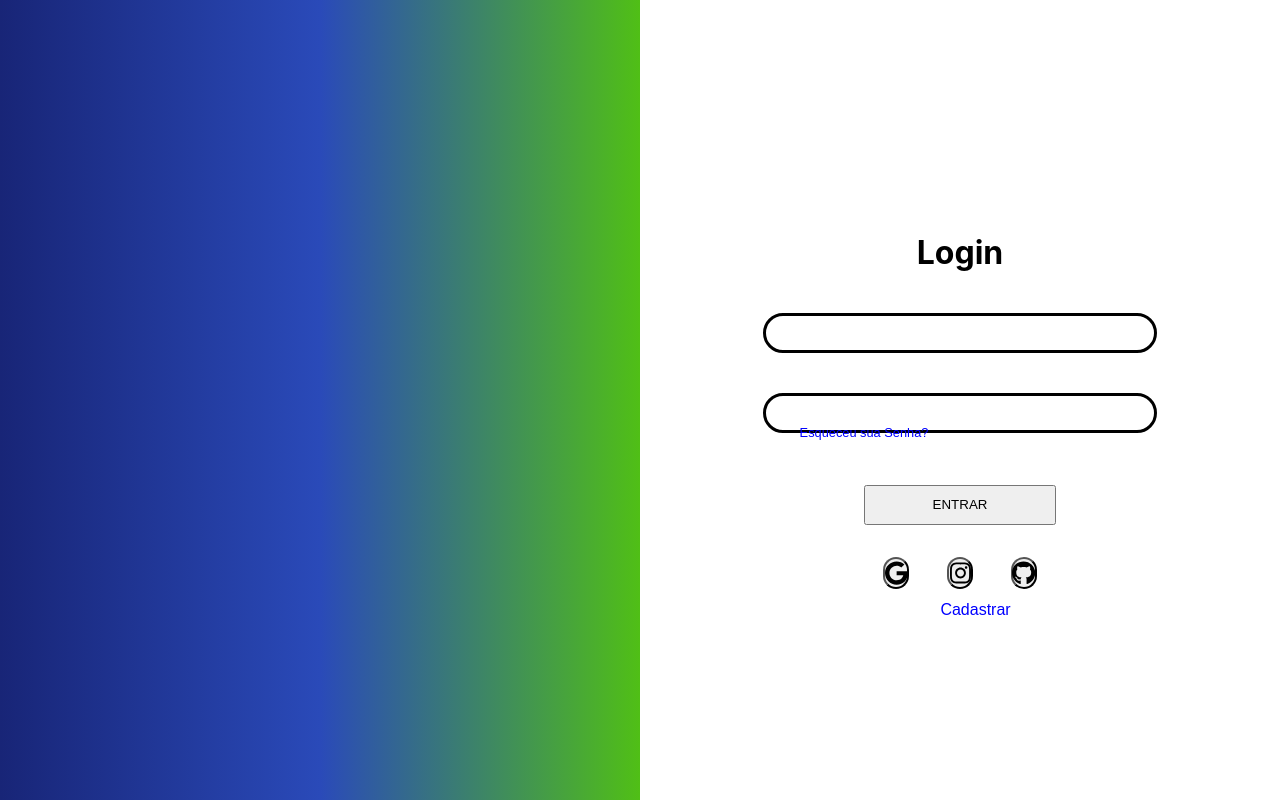
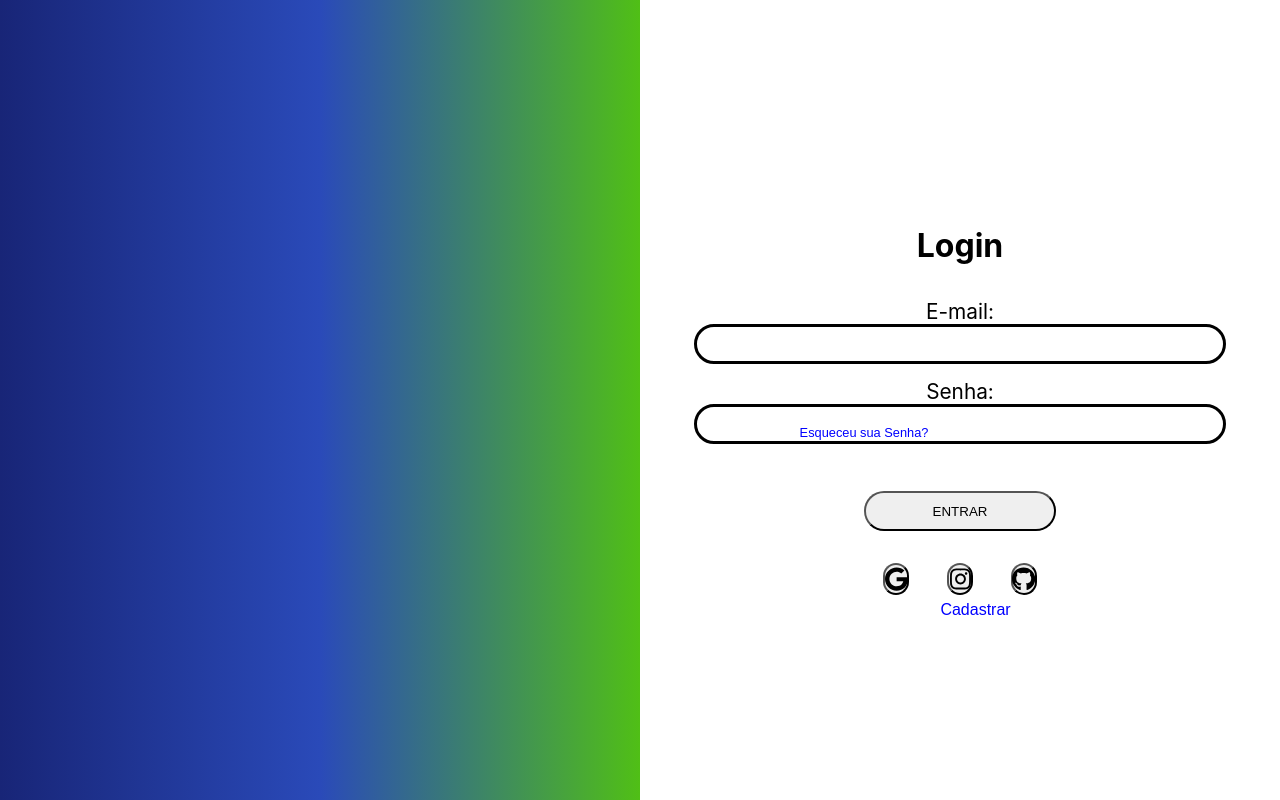
Before and after one commit to lucasandre46/tela_login, a React (Create React App) app: page / in a window 1280 px wide. Built offline with nearby package versions, Linux system fonts and the light colour scheme.

Commit message:
atlz_29/05/25

```diff
--- a/src/App.js
+++ b/src/App.js
@@ -1,6 +1,7 @@
 import { Route, Routes } from 'react-router-dom';
 import './App.css';
 import LoginPage from './pages/login_page/LoginPage';
+import HomePage from './pages/home_page/HomePage';
 
 
 
@@ -12,6 +13,7 @@ function App() {
         </header>
     <Routes>
      <Route path='/' element={<LoginPage/>}/>
+     <Route path='/home' element={<HomePage/>}/>
 
     </Routes>
 
--- a/src/components/ui/btn_entrar/Btn_entrar.js
+++ b/src/components/ui/btn_entrar/Btn_entrar.js
@@ -1,9 +1,16 @@
-import styles from './btn_entrar.module.scss'
+import styles from './btn_entrar.module.scss';
 
-function Button({text}) {
-    return <>
-        <button id="button" className={styles.Button}>{text}</button>
-    </>
+function Button({ text, tryLogin }) {
+  return (
+    <button
+      id="button"
+      className={styles.Button}
+      onClick={tryLogin}
+    >
+      {text}
+    </button>
+  );
 }
 
+
 export default Button;
--- a/src/components/ui/btn_entrar/btn_entrar.module.scss
+++ b/src/components/ui/btn_entrar/btn_entrar.module.scss
@@ -2,4 +2,5 @@
     width: 15vw;
     height: 5vh;
     margin-top: 5%;
+    border-radius: 25vw;
 }
--- a/src/components/ui/input/Input.js
+++ b/src/components/ui/input/Input.js
@@ -1,20 +1,24 @@
 import styles from './input.module.scss';
 
+function Input({ name, type, onChange, erro }) {
 
-function Input({name, type, onChange}) {
-    return <>
+  const labelText = type === 'email' ? 'E-mail:' :
+                    type === 'senha' ? 'Senha:' :
+                    '';
 
-        <input
-            type={type}
-            name={name}
-            className={styles.Input}
-            onChange={onChange}
-        ></input>
+  return (
+    <div className={styles.Wrapper}>
+      {labelText && <label htmlFor={name} className={styles.label}>{labelText}</label>}
 
-
-    </>
-
-
+      <input
+        type={type}
+        name={name}
+        id={name}
+        className={`${styles.Input} ${erro ? styles.InputErro : ''}`}
+        onChange={onChange}
+      />
+    </div>
+  );
 }
 
 export default Input;
--- a/src/components/ui/input/input.module.scss
+++ b/src/components/ui/input/input.module.scss
@@ -1,13 +1,29 @@
 .Input{
     border: 3px solid;
-    width: 60%;
-    height: 20%;
+    width: 80%;
+    height: 40%;
     border-radius: 25vw;
 
     font-size: 120%;
+    padding-left: 1vw;
+}
+
+.Wrapper{
+
+    display: flex;
+  flex-direction: column;
+  align-items: center;
+  width: 100%;
+  height: 100%;
 }
 
 .label{
-    font-size: 100%;
+    font-size: 130%;
     color: black;
+
 }
+
+.InputErro{
+    border: 3px solid red;
+    color: red;
+}
--- /dev/null
+++ b/src/pages/home_page/HomePage.js
@@ -0,0 +1,12 @@
+import styles from './homePage.scss';
+
+ function HomePage() {
+
+ return <>
+        <div className={styles.HomePage}>
+
+        </div>
+    </>
+}
+
+export default HomePage;
--- /dev/null
+++ b/src/pages/home_page/homePage.scss
@@ -0,0 +1,10 @@
+.HomePage {
+  display: flex;
+   justify-content: end;
+   background: linear-gradient(90deg,
+            rgba(24, 37, 119, 1) 0%,
+            rgba(42, 74, 185, 1) 25%,
+            rgba(80, 191, 22, 1) 50%,
+            rgba(42, 74, 185, 1) 75%,
+            rgba(24, 37, 119, 1) 100%);
+}
--- a/src/pages/login_page/LoginPage.js
+++ b/src/pages/login_page/LoginPage.js
@@ -4,13 +4,47 @@ import MiniBtn from './../../components/ui/miniBtn/MiniBtn';
 import BtnText from './../../components/ui/btnText/BtnText';
 import styles from './loginPage.module.scss'
 import { useState } from 'react';
+import { useNavigate } from 'react-router-dom';
 
 function LoginPage() {
-    const [value, setValue] = useState('');
+    const [loginForm, setLoginForm] =
+        useState({
+            email: '',
+            senha: '',
+        })
 
-    const onChange = (e) =>{
-        setValue(e.target.value);
-        console.log("valor atual:", e.target.value);
+     const [LoginError, setLoginErro] = useState(false);
+
+    const onChange = (e) => {
+        const { name, value } = e.target;
+        setLoginForm(
+            (prev) => ({
+                ...prev,
+                [name]: value,
+            })
+        )
+    }
+
+    const navigate = useNavigate();
+
+    const cad = {
+        email: 'teste.da.silva@gmail.com',
+        senha: 'senha.da.silva',
+    }
+
+    const tryLogin = () => {
+        const { email, senha } = loginForm;
+
+        if (email === cad.email && senha === cad.senha) {
+            alert("Login feito com Sucesso!!!");
+            navigate('/home');
+            setLoginErro(false);
+
+        }
+        else {
+            alert("Email ou Senha incorretos");
+            setLoginErro(true)
+        }
     }
 
     return <>
@@ -23,17 +57,21 @@ function LoginPage() {
                         type="email"
                         name="email"
                         onChange={onChange}
+                        erro={LoginError}
                     />
                     <Input
                         type="senha"
                         name="senha"
-
+                        onChange={onChange}
+                        erro={LoginError}
                     />
                     <BtnText text={"Esqueceu sua Senha?"} />
 
                 </div>
 
-                <Button text={"ENTRAR"} />
+                <Button text={"ENTRAR"}
+                    tryLogin={tryLogin}
+                />
 
                 <div className={styles.mini}>
                     <MiniBtn type={"google"} />
--- a/src/pages/login_page/loginPage.module.scss
+++ b/src/pages/login_page/loginPage.module.scss
@@ -29,6 +29,9 @@
   flex-direction: column;
   justify-content: space-around;
   align-items: center;
+
+  margin-top: 1vw;
+
 }
 
 
```
